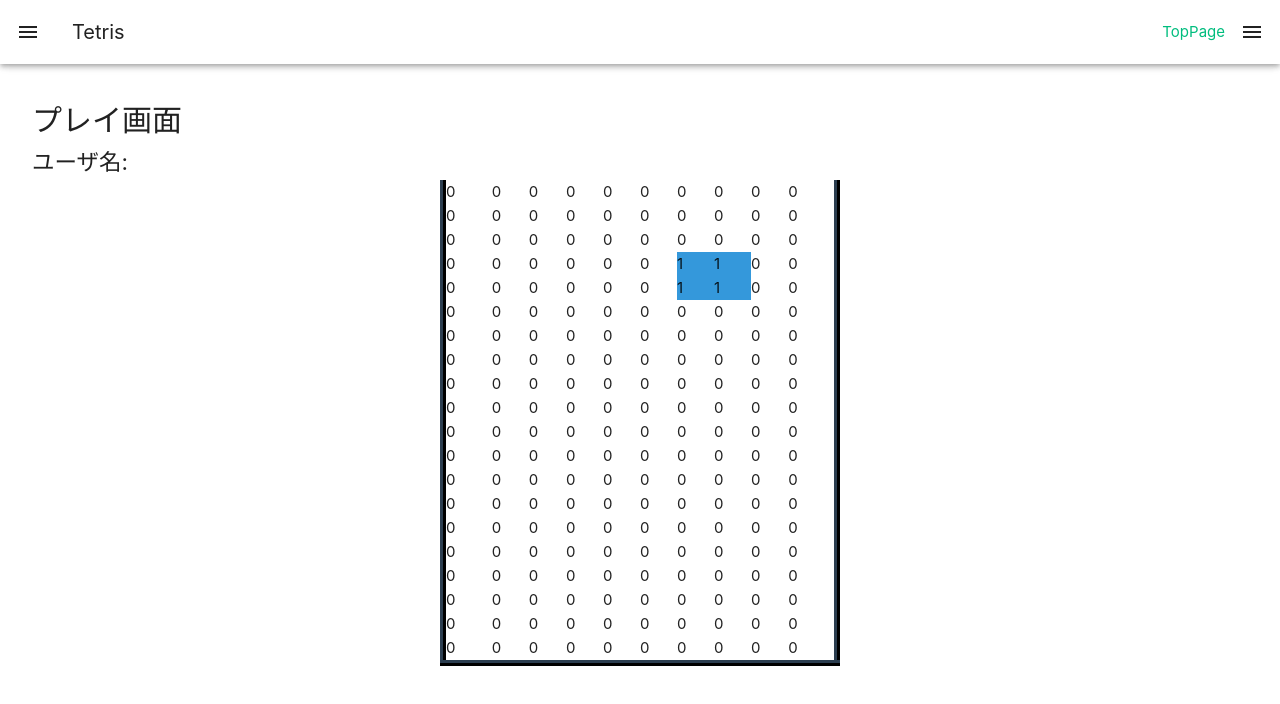
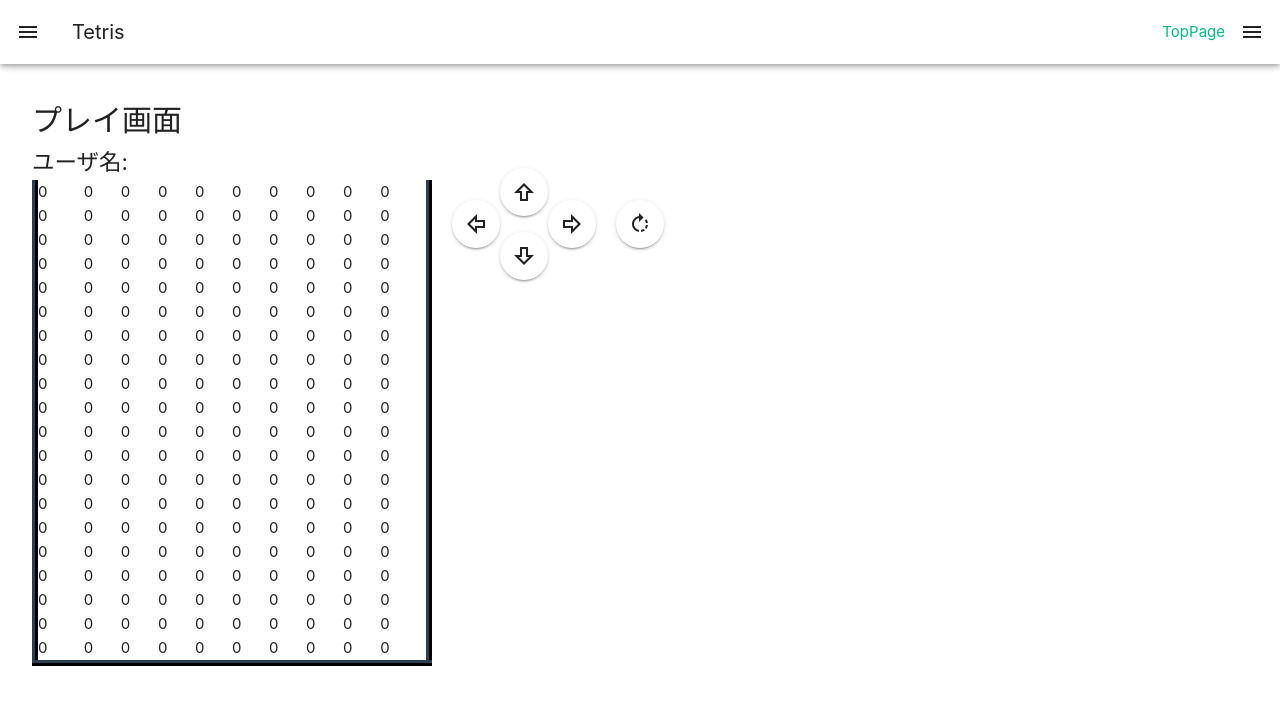
Before and after one commit to naitoyuma7110/tetris, a Vue app: page /play in a window 1280 px wide. Shown: the top 704 px of the page. Built offline with nearby package versions, Linux system fonts and the light colour scheme.

Commit message:
tetromino位置の更新と操作ボタン作成

```diff
--- a/src/pages/PlayPage.vue
+++ b/src/pages/PlayPage.vue
@@ -1,20 +1,21 @@
 <script lang="ts" setup>
 import { Tetromino } from '@/common/Tetromino';
 import { Field } from '@/common/Field';
+import { reactive } from 'vue';
 
 const tetromino = Tetromino.newRandomTetromino()
 
-const field = new Field()
-const fieldData = field.fieldData
+const field = reactive(new Field())
+
+const handleDownOnClick = (y: number, x: number) => {
+  field.shiftTetromino(tetromino, y, x)
+  console.log(field.fieldData)
+}
 
 
-field.shiftTetrominoPoint(3, 1)
-field.renderTetromino(tetromino)
-
-console.log(fieldData)
 
 const classBlockColor = (x: number, y: number): string => {
-  const type = fieldData[y][x];
+  const type = field.fieldData[y][x];
   if (type) {
     switch (type) {
       case 1:
@@ -47,20 +48,31 @@ const classBlockColor = (x: number, y: number): string => {
 
   <div class="container">
     <table class="field" style="border-collapse: collapse">
-      <tr v-for="(row, y) in fieldData" :key="y">
+      <tr v-for="(row, y) in field.fieldData" :key="y">
         <td v-bind:class="classBlockColor(x, y)" v-for=" (col, x) in row" :key="() => `${x}${y}`">
           {{ col }}
         </td>
       </tr>
     </table>
+    <div>
+      <v-row class="d-flex align-center ms-5">
+        <v-btn icon="mdi-arrow-left-bold-outline" v-on:click="handleDownOnClick(0, -1)"></v-btn>
+        <div class=" d-flex flex-column">
+          <v-btn class="mb-2" icon="mdi-arrow-up-bold-outline" v-on:click="handleDownOnClick(-1, 0)"></v-btn>
+          <v-btn class="mt-2" icon="mdi-arrow-down-bold-outline" v-on:click="handleDownOnClick(1, 0)"></v-btn>
+        </div>
+        <v-btn icon="mdi-arrow-right-bold-outline" v-on:click="handleDownOnClick(0, 1)"> </v-btn>
+        <div div class="ms-5">
+          <v-btn icon="mdi-rotate-right"></v-btn>
+        </div>
+      </v-row>
+    </div>
   </div>
 </template>
 
 <style lang="scss" scoped>
 .container {
   display: flex;
-  justify-content: center;
-  align-items: stretch;
 }
 
 .field {
```
